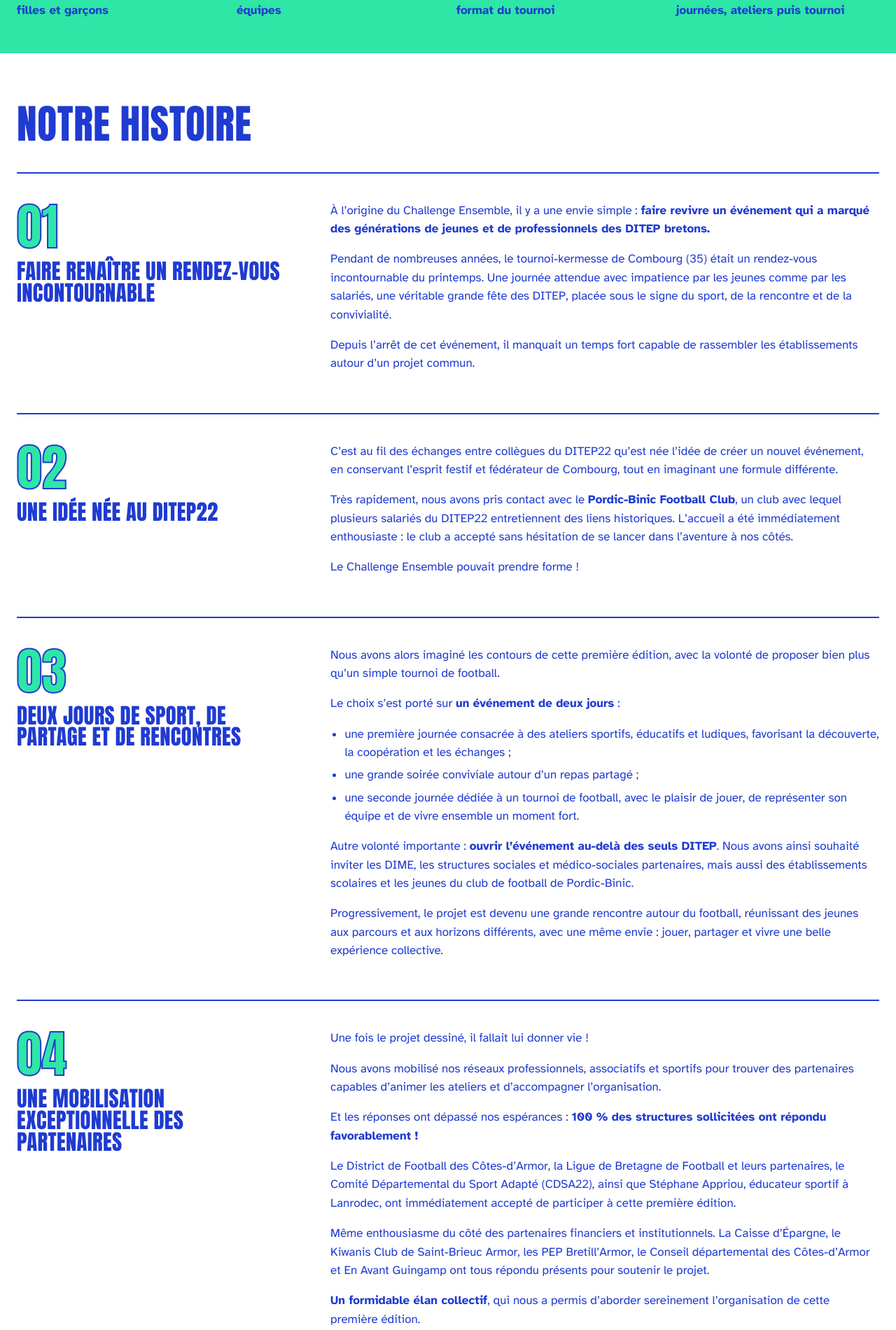
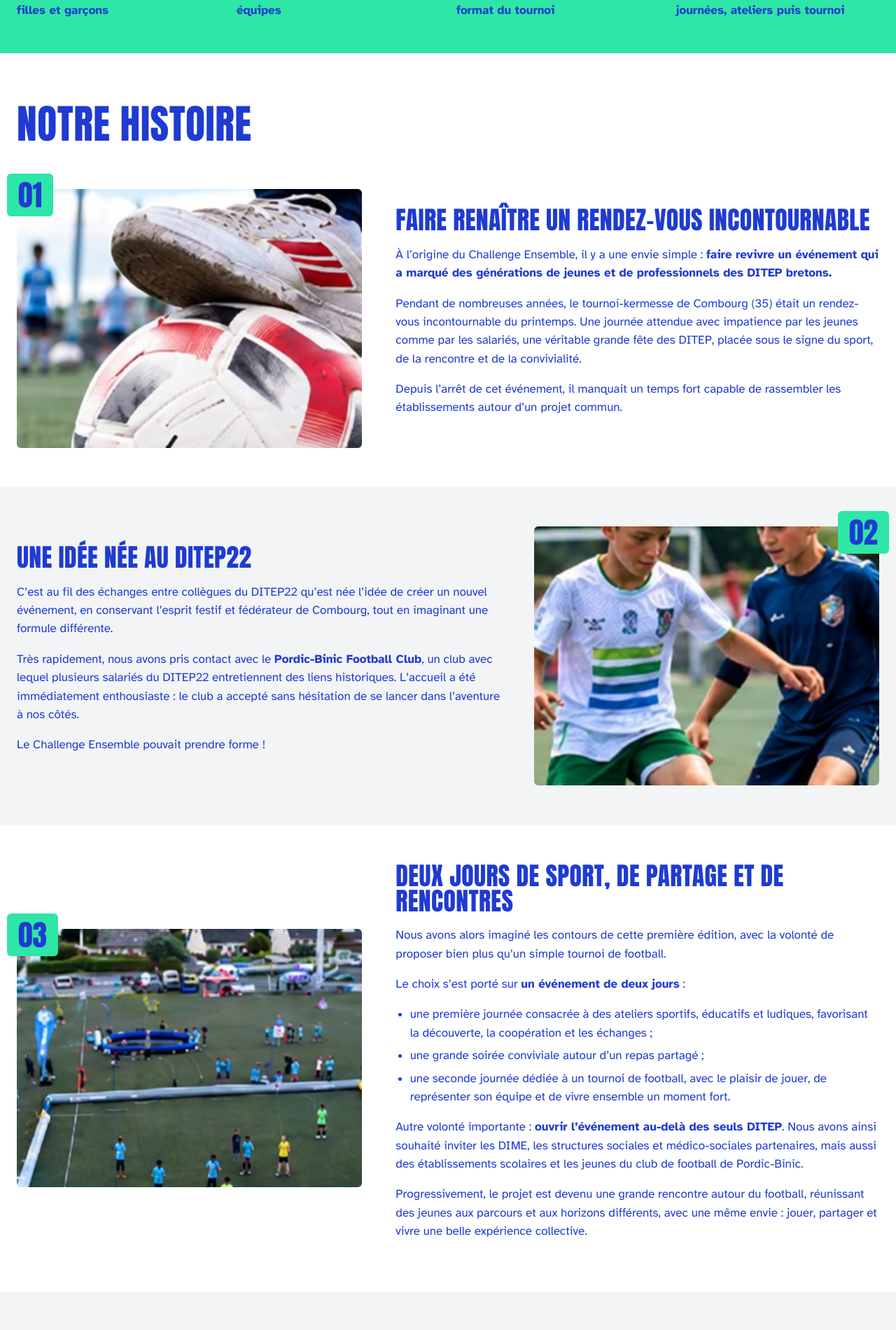
Before and after one commit to PEPBA2235/challenge-ensemble, a Jekyll site: the page built from le-challenge.html, in a window 1280 px wide. Shown: the part 593-2493 px from the top of the page at 70% size. Built offline with Jekyll 4.4.1, drawn with Linux system fonts in a browser that asks for light colours.

Commit message:
Add files via upload

```diff
--- a/_data/challenge.yml
+++ b/_data/challenge.yml
@@ -73,6 +73,12 @@ organisateurs: |-
 
   Une aventure collective, portée avant tout par des personnes engagées et animées par l’envie de rassembler les jeunes autour du sport.
 photo: ""
+illustrations_histoire:
+  - image: /images/histoire-1.jpg
+  - image: /images/histoire-2.jpg
+  - image: /images/histoire-3.jpg
+  - image: ""
+  - image: /images/histoire-5.jpg
 citation: Ici, l’essentiel n’est pas de gagner, mais de jouer ensemble.
 valeurs_cles:
   - Inclusion
--- a/assets/style.css
+++ b/assets/style.css
@@ -183,14 +183,28 @@ a.partenaire:hover .partenaire-nom{text-decoration:underline}
 .faq details[open] summary::after{content:"–"}
 .faq details > div{padding:0 0 18px}
 
-/* Histoire en chapitres, pleine largeur */
-.chapitres{display:flex;flex-direction:column}
-.chapitre{display:grid;grid-template-columns:minmax(0,1fr) minmax(0,2fr);gap:24px 56px;padding:40px 0;border-top:2px solid var(--bleu)}
-.chapitre:last-child{border-bottom:2px solid var(--bleu)}
-.chapitre-tete{display:flex;flex-direction:column;gap:12px}
-.chapitre-num{font-family:var(--titres);font-size:4.5rem;line-height:1;color:var(--menthe);-webkit-text-stroke:2px var(--bleu)}
-.chapitre-tete h3{font-size:clamp(1.5rem,2.4vw,2.1rem);margin:0}
-.chapitre .texte-long p{max-width:none}
-@media (max-width: 760px){.chapitre{grid-template-columns:1fr;padding:28px 0}.chapitre-num{font-size:3.2rem}}
+/* Histoire en chapitres illustrés, en zigzag */
+.histoire-titre{padding:72px 0 8px}
+.chap{padding:56px 0}
+.chap:nth-of-type(even){background:var(--gris-clair)}
+.chap-grille{display:grid;grid-template-columns:minmax(0,5fr) minmax(0,7fr);gap:48px;align-items:center}
+.chap-inverse .chap-grille{grid-template-columns:minmax(0,7fr) minmax(0,5fr)}
+.chap-inverse .chap-media{order:2}
+.chap-grille > .chap-texte:only-child{grid-column:1 / -1;max-width:900px}
+.chap-media{position:relative}
+.chap-media img{width:100%;aspect-ratio:4/3;object-fit:cover;display:block;border-radius:6px}
+.chap-num{position:absolute;top:-22px;left:-14px;background:var(--menthe);color:var(--bleu);font-family:var(--titres);font-size:2.6rem;line-height:1;padding:10px 16px;border-radius:6px}
+.chap-inverse .chap-num{left:auto;right:-14px}
+.chap-num-seul{position:static;display:inline-block;margin-bottom:16px}
+.chap-texte h3{font-size:clamp(1.6rem,2.8vw,2.4rem);margin:0 0 18px}
+.chap-texte p,.chap-texte ul{max-width:none}
+.chap-logos{display:grid;grid-template-columns:repeat(3,minmax(0,1fr));gap:12px;background:var(--blanc);padding:28px;border-radius:6px;border:1px solid #E5E7EB}
+.chap-logos span:not(.chap-num){height:80px;display:flex;align-items:center;justify-content:center}
+.chap-logos img{max-height:72px;max-width:100%;width:auto;aspect-ratio:auto;object-fit:contain;border-radius:0}
+@media (max-width: 800px){
+  .chap-grille,.chap-inverse .chap-grille{grid-template-columns:1fr;gap:32px}
+  .chap-inverse .chap-media{order:0}
+  .chap-num,.chap-inverse .chap-num{left:12px;right:auto;top:-18px;font-size:2rem}
+}
 .faq{max-width:none}
 .faq .texte-long p{max-width:80ch}
--- a/le-challenge.html
+++ b/le-challenge.html
@@ -15,25 +15,36 @@ titre: Le Challenge
 </div></section>
 {% endif %}
 
-<section class="section" aria-labelledby="histoire"><div class="conteneur">
-  <h2 id="histoire" style="margin-bottom:40px">Notre histoire</h2>
+<section class="histoire" aria-labelledby="histoire">
+  <div class="conteneur"><h2 id="histoire" class="histoire-titre">Notre histoire</h2></div>
   {% if c.histoire contains "### " %}
   {% capture nl %}
 {% endcapture %}
   {% assign chapitres = c.histoire | split: "### " %}{% assign n = 0 %}
-  <div class="chapitres">
   {% for ch in chapitres %}{% assign ch_net = ch | strip %}{% if ch_net != "" %}{% assign n = n | plus: 1 %}
     {% assign lignes = ch_net | split: nl %}{% assign titre_ch = lignes.first | strip %}{% assign corps = ch_net | remove_first: lignes.first %}
-    <article class="chapitre">
-      <div class="chapitre-tete"><span class="chapitre-num">{% if n < 10 %}0{% endif %}{{ n }}</span><h3>{{ titre_ch }}</h3></div>
-      <div class="texte-long">{{ corps | markdownify }}</div>
+    {% assign idx = n | minus: 1 %}{% assign illu = c.illustrations_histoire[idx].image %}
+    {% assign titre_min = titre_ch | downcase %}
+    {% assign pair = n | modulo: 2 %}
+    <article class="chap{% if pair == 0 %} chap-inverse{% endif %}">
+      <div class="conteneur chap-grille">
+        {% if illu != blank %}
+          <div class="chap-media"><img src="{{ illu }}" alt="" loading="lazy"><span class="chap-num">{% if n < 10 %}0{% endif %}{{ n }}</span></div>
+        {% elsif titre_min contains "partenaire" and site.data.partenaires.liste.size > 0 %}
+          <div class="chap-media chap-logos">{% for pa in site.data.partenaires.liste %}{% if pa.logo != blank %}<span><img src="{{ pa.logo }}" alt="{{ pa.nom }}" loading="lazy"></span>{% endif %}{% endfor %}<span class="chap-num">{% if n < 10 %}0{% endif %}{{ n }}</span></div>
+        {% endif %}
+        <div class="chap-texte texte-long">
+          {% if illu == blank %}{% unless titre_min contains "partenaire" %}<span class="chap-num chap-num-seul">{% if n < 10 %}0{% endif %}{{ n }}</span>{% endunless %}{% endif %}
+          <h3>{{ titre_ch }}</h3>
+          {{ corps | markdownify }}
+        </div>
+      </div>
     </article>
   {% endif %}{% endfor %}
-  </div>
   {% else %}
-  <div class="texte-long">{% include texte.html contenu=c.histoire vide="Histoire du projet à ajouter." %}</div>
+  <div class="conteneur texte-long">{% include texte.html contenu=c.histoire vide="Histoire du projet à ajouter." %}</div>
   {% endif %}
-</div></section>
+</section>
 
 {% if c.photo != blank %}<img class="bandeau-illustre" src="{{ c.photo }}" alt="" style="max-height:520px;object-fit:cover">{% endif %}
 
```
Also changed, not shown: images/histoire-1.jpg (added), images/histoire-2.jpg (added), images/histoire-3.jpg (added), images/histoire-5.jpg (added).
